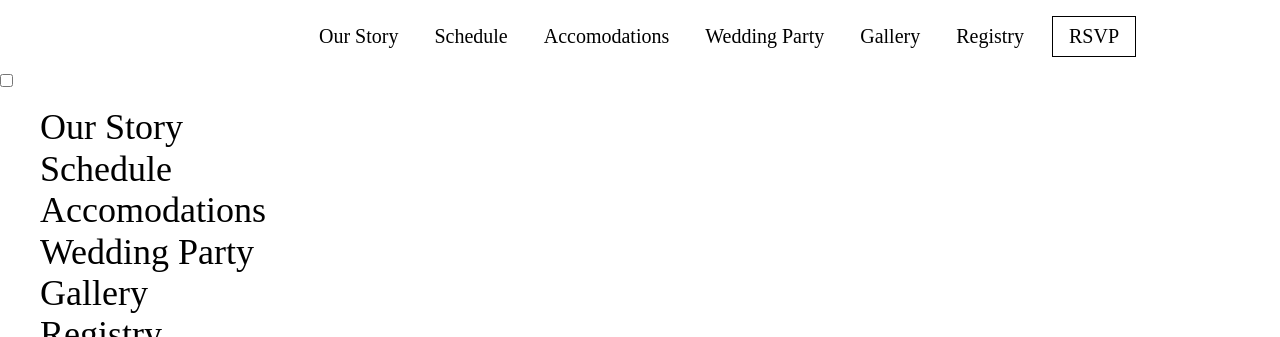
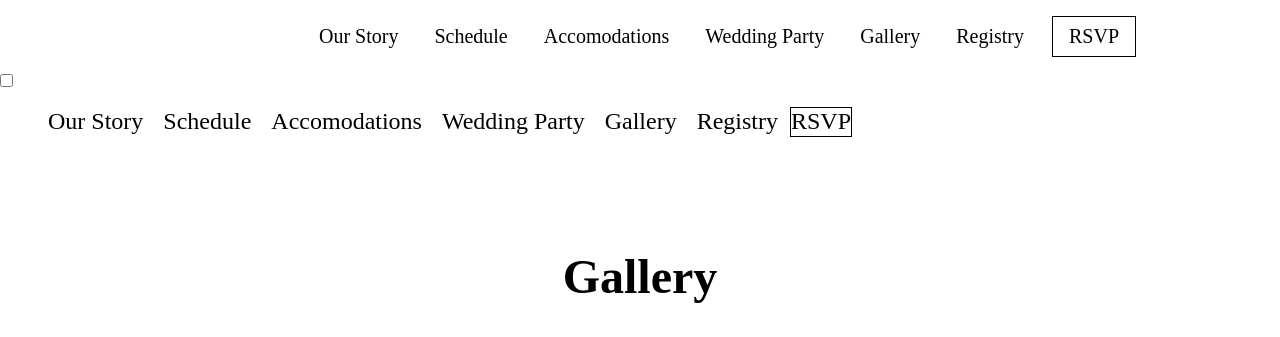
Before and after one commit to tiana-horn/folade2022, a Django app: page /gallery/ in a window 1280 px wide. Shown: the top 337 px of the page. Run offline with Django 4.2, Linux system fonts and the light colour scheme; some web fonts are replaced.

Commit message:
Fix menu on gallery

```diff
--- a/wedding/static/css/mobile.css
+++ b/wedding/static/css/mobile.css
@@ -52,6 +52,7 @@ body
 
 .mobilemenu{
   color: black;
+
 }
 
 #menuToggle
--- a/wedding/templates/gallery.html
+++ b/wedding/templates/gallery.html
@@ -58,23 +58,20 @@
             but hey, it's pure CSS magic.
             -->
             <ul id="menu" class="mobilemenu">
-              <a class="f2  hover-green no-underline black   mv6 " href="{% url 'story' %}" >Our Story</a>
-              <br>
-              <a class="f2  hover-green no-underline black   mv6 " href="{% url 'schedule' %}" >Schedule</a>
-              <br>
-              <a class="f2  hover-green no-underline black   mv6 " href="{% url 'accomodations' %}" >Accomodations</a>
-              <br>
-              <a class="f2  hover-green no-underline black   mv6 " href="{% url 'party' %}" >Wedding Party</a>
-              <br>
-              <a class="f2  hover-green no-underline black   mv6 " href="{% url 'gallery' %}" >Gallery</a>
-              <br>
-              <a class="f2  hover-green no-underline black   mb7  mv6 " href="{% url 'registry' %}" >Registry</a>
-              <br>
-              <a class="f2  hover-green no-underline black  mv4  ba" href="{% url 'rsvp' %}" >RSVP</a>
+              <a class="f3 mh2  hover-green no-underline black  dib  " href="{% url 'story' %}" >Our Story</a>
+              <a class="f3 mh2  hover-green no-underline black  dib  " href="{% url 'schedule' %}" >Schedule</a>
+              <a class="f3 mh2  hover-green no-underline black   dib " href="{% url 'accomodations' %}" >Accomodations</a>
+              <a class="f3 mh2  hover-green no-underline black  dib  " href="{% url 'party' %}" >Wedding Party</a>
+              <a class="f3 mh2  hover-green no-underline black  dib  " href="{% url 'gallery' %}" >Gallery</a>
+              <a class="f3 mh2  hover-green no-underline black  dib   " href="{% url 'registry' %}" >Registry</a>
+              <a class="f3   hover-green no-underline black  dib   ba" href="{% url 'rsvp' %}" >RSVP</a>
             </ul>
           </div>
         </nav>
       </div>
+      <article class="pt5 tc pb1 ph5-ns">
+        <h1 class="f1 imperial">Gallery</h1>
+      </article>
       <div class="fl w-50 w-25-ns">
         <div class="db aspect-ratio aspect-ratio--1x1 dim">
           <span role="img" aria-label="Pointing up" style="background-image:url(https://scontent-iad3-2.xx.fbcdn.net/v/t1.6435-9/134067664_10224901462228576_535091589612460598_n.jpg?_nc_cat=107&ccb=1-5&_nc_sid=730e14&_nc_ohc=7uqRoPHa6YoAX9ZCVSF&_nc_ht=scontent-iad3-2.xx&oh=00_AT8jknL5bcq0Xyrruwyyi4Ju4zyLTlhXgn0NGx2eGCnSMQ&oe=61FD085E);" class="bg-center cover aspect-ratio--object"></span>
--- a/wedding/templates/interest.html
+++ b/wedding/templates/interest.html
@@ -48,7 +48,7 @@
                         {% csrf_token %}
                         {{ form.as_table }}
                         <br>
-                        <button class="b ph3 mt3 input-reset bg-green ba b--black bg-transparent grow pointer f4" type = "send">Express Interest</button>
+                        <button class="b ph3 mt3 input-reset bg-green ba b--black bg-transparent grow pointer f4"" type = "send">Express Interest</button>
                     </form>
                     </div>
                     {% endif %}
--- a/wedding/templates/rsvp.html
+++ b/wedding/templates/rsvp.html
@@ -10,7 +10,7 @@
   <link rel="stylesheet" href="https://unpkg.com/tachyons/css/tachyons.min.css">
   {% block content %}
   <body class='forumfont'>
-    <div class="cover bg-left bg-center-l" style="background-image: url(http://127.0.0.1:8000/static/img/grad.png)">
+    <div class="cover bg-left bg-center-l" style="background-image: url(https://raw.githubusercontent.com/tiana-horn/folade2022/main/wedding/static/img/grad.png)">
         <div class="bg-black-40  ">
           <nav class="dt w-100 mw8 regmenu center">
             <div class="dtc w2 v-mid pa3">
```
